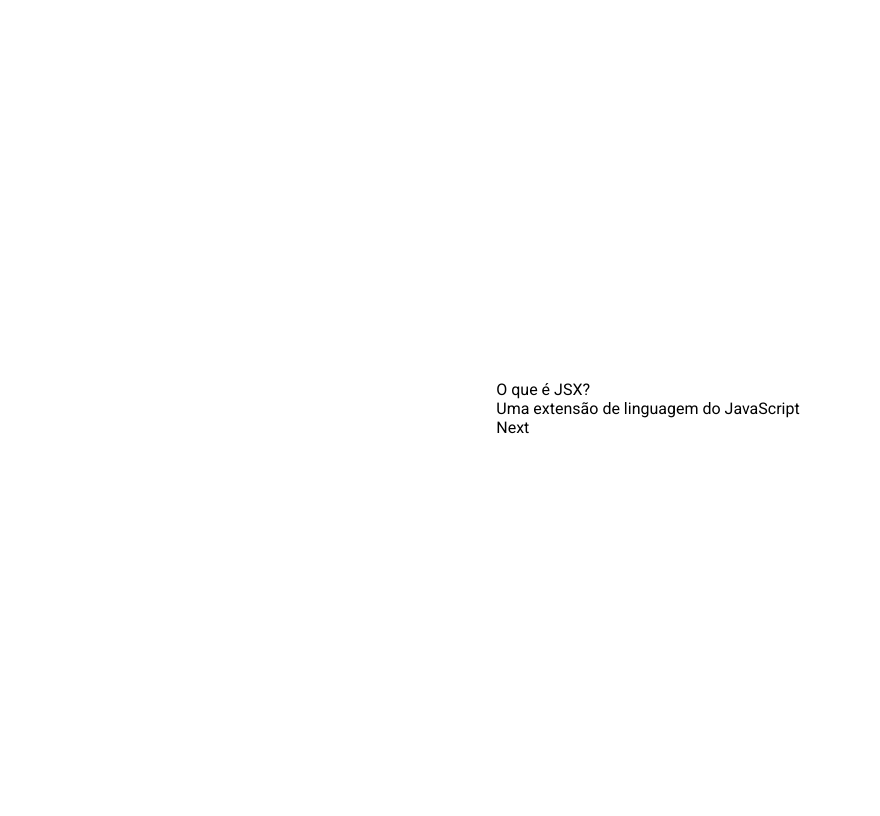
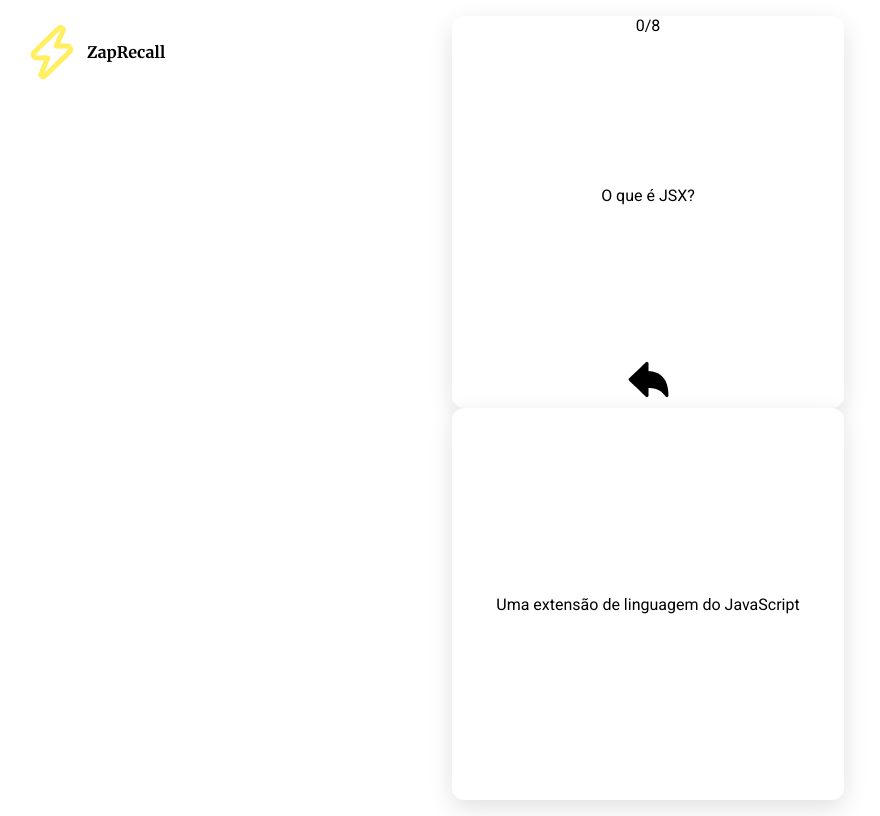
Before and after one commit to SilasFr/projeto_08_zapp_recall, a React (Create React App) app: page / in a window 1280 px wide. Both pictures are taken after a click on the button "Praticar React". Shown: the whole page, without its empty margins (0-880 px from the left). Built offline with nearby package versions, Linux system fonts and the light colour scheme.

Commit message:
Lógica para percorrer deck de flashcards implementada

```diff
--- a/public/style.css
+++ b/public/style.css
@@ -40,3 +40,46 @@ body{
 .big-btn ion-icon{
     color: #e2e245;
 }
+
+.navbar{
+    width: 100%;
+
+    position: fixed;
+    top: 25px;
+    left: 25px;
+}
+
+.navbar img{
+    width: 141px;
+}
+
+.front-face{
+    width: 392px;
+    height: 392px;
+    /* height: 575.75px; */
+    background: #FFFFFF;
+    box-shadow: 0px 8px 24px rgba(0, 0, 0, 0.12);
+    border-radius: 12px;
+
+    display: flex;
+    flex-direction: column;
+    align-items: center;
+    justify-content: space-between;
+}
+
+.back-face{
+    width: 392px;
+    height: 392px;
+    /* height: 575.75px; */
+    background: #FFFFFF;
+    box-shadow: 0px 8px 24px rgba(0, 0, 0, 0.12);
+    border-radius: 12px;
+
+    display: flex;
+    align-items: center;
+    justify-content: center;
+}
+
+.back-face-question{
+
+}
--- a/src/components/App.jsx
+++ b/src/components/App.jsx
@@ -13,7 +13,7 @@ export default function App() {
 		return (
 			<div className="start">
 				<div className="logo">
-					<h1>ZapRecall</h1>
+					<img src='./assets/logo.png'/>
 				</div>
 				<div className="login">
 					<input type="text" placeholder="Sua meta de zaps" />
--- a/src/components/Flashcards.jsx
+++ b/src/components/Flashcards.jsx
@@ -37,29 +37,47 @@ export default function Flashcards() {
         }
     ]
     let index = 0
-    const [flashcard, setflashcard] = React.useState(userFlashcards[0])
+    const [flashcard, setflashcard] = React.useState([{
+        question: 'O que é JSX?',
+        answer: 'Uma extensão de linguagem do JavaScript'
+    }])
 
     function next() {
-        index++
-        const nextFlashcard = Array.of(userFlashcards)
-        if (index % 2 === 0) {
-            return setflashcard(nextFlashcard[index])
-        } else {
-            return setflashcard(userFlashcards[index])
+        for(let i=0; i<userFlashcards.length; i++){
+            const item = userFlashcards[i]
+            if(flashcard[flashcard.length-1].question === item.question && userFlashcards[i+1] !== undefined){
+
+                const nextFlashcard = userFlashcards[i+1]
+                return setflashcard([...flashcard, nextFlashcard])
+
+            }
         }
     }
 
     return (
         <>
+            <header className='navbar'>
+                <img src='./assets/logo-mini.png' />
+            </header>
             <div className='card'>
-                <div className='question'>{flashcard.question}</div>
-                <div className='answer'> {flashcard.answer} </div>
+                <div className='front-face'>
+                    <div className='flashcard-index'>{index}/{userFlashcards.length}</div>
+                    <div className='front-face-question'>
+                        {flashcard[flashcard.length - 1].question}
+                    </div>
+                    <div className='next'
+                        onClick={next} >
+                        <img src='./assets/turn.png' />
+                    </div>
+                </div>
+                <div className='back-face'>
+                    <div className='back-face-question'>
+                        {flashcard[flashcard.length - 1].answer}
+                    </div>
+                </div>
             </div>
 
-            <div className='next'
-                onClick={next} >
-                Next
-            </div>
+
         </>
     )
 }
```
